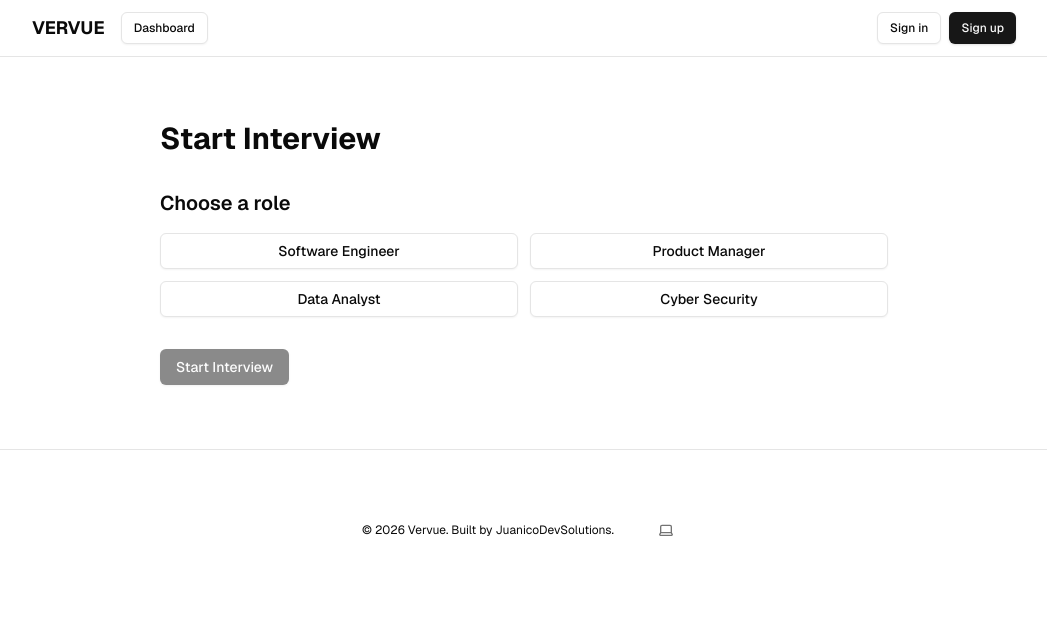
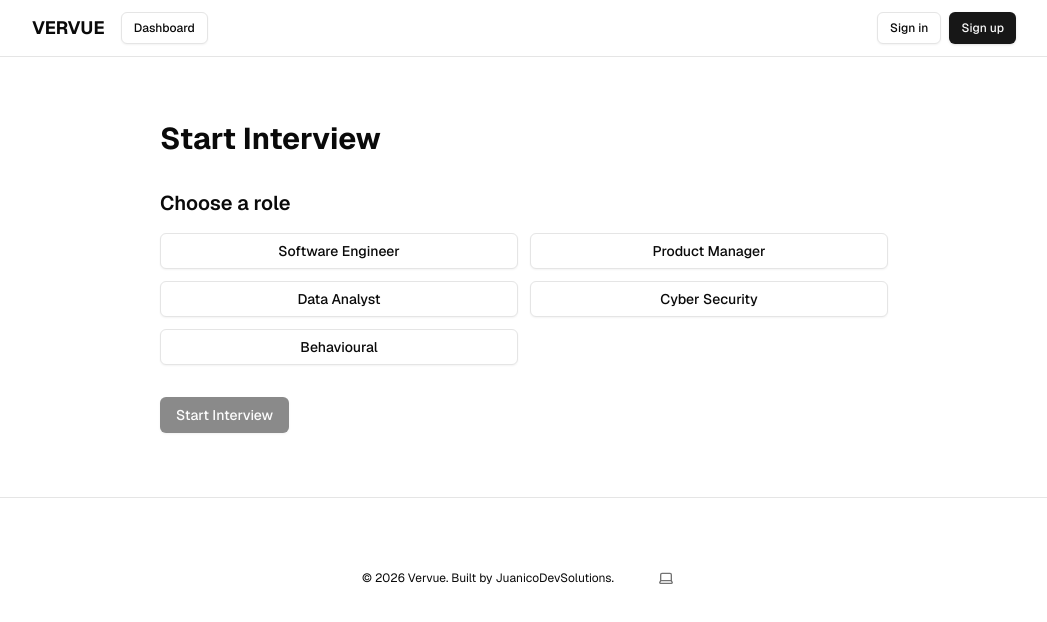
Before and after one commit to ajuan7/vervue, a Next.js app in the folder vervue/: page /interview/start in a window 1280 px wide. Shown: the top 622 px of the page, without its empty margins (116-1163 px from the left). Built offline with nearby package versions, Linux system fonts and the light colour scheme; no server answers.

Commit message:
Add Behavioural role in selector

```diff
--- a/vervue/components/interview/role-selector.tsx
+++ b/vervue/components/interview/role-selector.tsx
@@ -3,7 +3,7 @@
 import { useState } from "react";
 import { Button } from "@/components/ui/button";
 
-const ROLES = ["Software Engineer", "Product Manager", "Data Analyst", "Cyber Security"];
+const ROLES = ["Software Engineer", "Product Manager", "Data Analyst", "Cyber Security", "Behavioural"];
 
 // Handling UI highlighting for selected role. No proper logic involved
 export function RoleSelector({ onSelect }: { onSelect: (role: string) => void }) {
```
